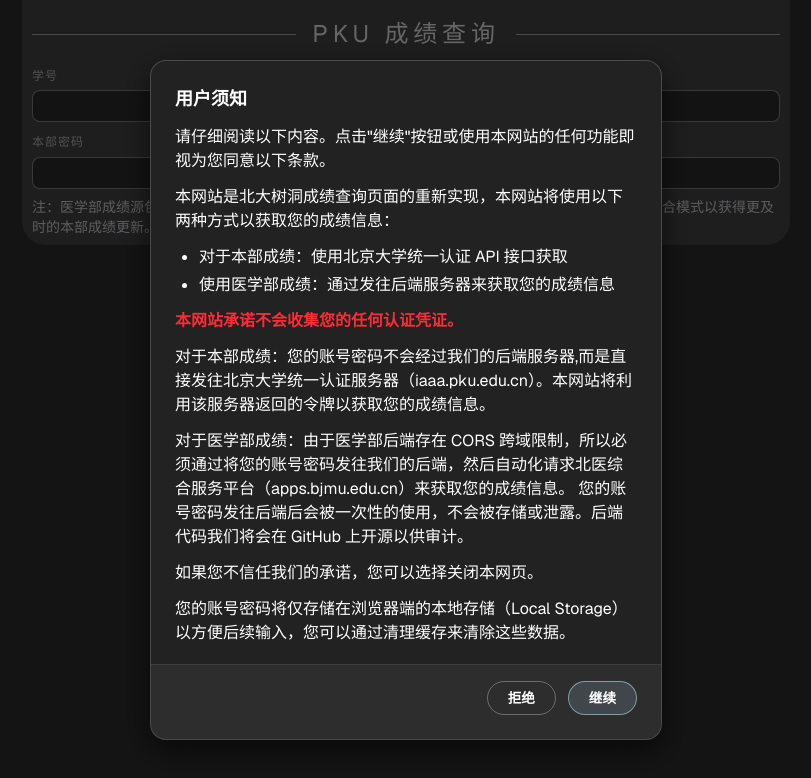
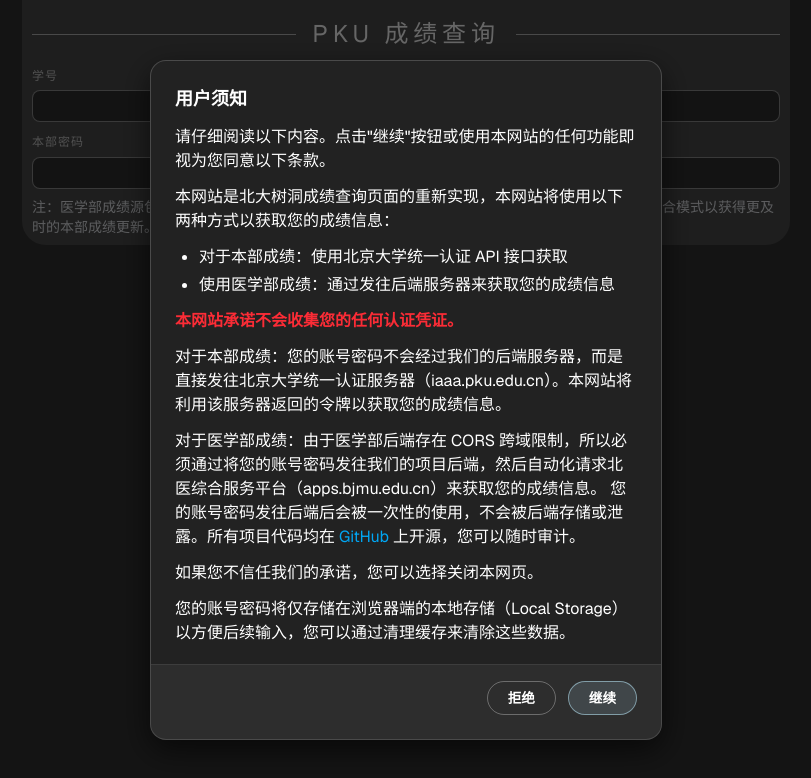
Before and after one commit to zhuozhiyongde/Grade-Huh-Moe, a Next.js app: page / in a window 1280 px wide. Shown: the top 778 px of the page, without its empty margins (234-1045 px from the left). Built offline with nearby package versions, Linux system fonts and the light colour scheme.

Commit message:
📝 docs: README

```diff
--- a/app/page.tsx
+++ b/app/page.tsx
@@ -76,13 +76,12 @@
                         <strong className="text-red-500">本网站承诺不会收集您的任何认证凭证。</strong>
                     </p>
                     <p>
-                        对于本部成绩：您的账号密码不会经过我们的后端服务器,而是直接发往北京大学统一认证服务器（iaaa.pku.edu.cn）。本网站将利用该服务器返回的令牌以获取您的成绩信息。
+                        对于本部成绩：您的账号密码不会经过我们的后端服务器，而是直接发往北京大学统一认证服务器（iaaa.pku.edu.cn）。本网站将利用该服务器返回的令牌以获取您的成绩信息。
                     </p>
                     <p>
                         对于医学部成绩：由于医学部后端存在 CORS
-                        跨域限制，所以必须通过将您的账号密码发往我们的后端，然后自动化请求北医综合服务平台（apps.bjmu.edu.cn）来获取您的成绩信息。
-                        您的账号密码发往后端后会被一次性的使用，不会被存储或泄露。后端代码我们将会在 GitHub
-                        上开源以供审计。
+                        跨域限制，所以必须通过将您的账号密码发往我们的项目后端，然后自动化请求北医综合服务平台（apps.bjmu.edu.cn）来获取您的成绩信息。
+                        您的账号密码发往后端后会被一次性的使用，不会被后端存储或泄露。所有项目代码均在 <a href="https://github.com/zhuozhiyongde/Grade-Huh-Moe" target="_blank" rel="noopener noreferrer" className="text-sky-500 no-underline cursor-pointer">GitHub</a> 上开源，您可以随时审计。
                     </p>
                     <p>如果您不信任我们的承诺，您可以选择关闭本网页。</p>
                     <p>
@@ -135,10 +134,7 @@
                         </li>
                         <li>如果链接正确，系统会自动提取 118 位的 GID，并进行存储。</li>
                     </ol>
-                    <p>如遇解析失败，请确认链接仍然有效或重新访问成绩查询页面获取最新的 GID。</p>
-                    <p>
-                        <del className="text-sm">抱歉主播太菜了，没能找到自动获取 GID 的方法，给大家带来不便了 orz</del>
-                    </p>
+                    <p>如遇解析失败，请确认链接中含有相关字段或重新访问成绩查询页面获取最新的 GID。</p>
                 </div>
                 <div className="flex justify-end gap-3 px-6 pb-6 pt-4 bg-white/5 border-t border-white/[0.08]">
                     <button
--- a/components/Footer.tsx
+++ b/components/Footer.tsx
@@ -27,46 +27,63 @@
   return (
       <footer className="py-8 text-[0.8em] opacity-90 text-center">
           <p>
-        绩点公式{" "}
-        <button type="button" onClick={showCalculator} className="bg-none border-none text-[lightblue] cursor-pointer font-inherit font-['Times_New_Roman',Georgia,serif] p-0">
+              绩点公式{' '}
+              <button
+                  type="button"
+                  onClick={showCalculator}
+                  className="bg-none border-none text-[lightblue] cursor-pointer font-inherit font-['Times_New_Roman',Georgia,serif] p-0">
                   GPA(<i>x</i>) = 4 - 3 × (100 - <i>x</i>)<sup>2</sup> ÷ 1600
               </button>
           </p>
           <br />
+          <p>
+              为什么不试试简洁优雅、好看好用的教学网美化脚本{' '}
+              <a href="https://arthals.ink/blog/pku-art" className="text-[lightblue] no-underline cursor-pointer">
+                  PKU Art
+              </a>{' '}
+              呢？
+          </p>
           <p>学期 GPA 和总 GPA 为公式计算所得，请以学校官方结果为准！</p>
           <p>
-        基于{" "}
+              基于{' '}
               <a
                   href="https://www.gnu.org/licenses/gpl-3.0.zh-cn.html"
                   target="_blank"
                   rel="noopener noreferrer"
-          className="text-[lightblue] no-underline cursor-pointer"
-        >
+                  className="text-[lightblue] no-underline cursor-pointer">
                   GPLv3
-        </a>{" "}
-        协议在{" "}
+              </a>{' '}
+              协议在{' '}
               <a
                   href="https://github.com/zhuozhiyongde/Grade-Huh-Moe"
                   target="_blank"
                   rel="noopener noreferrer"
-          className="text-[lightblue] no-underline cursor-pointer"
-        >
+                  className="text-[lightblue] no-underline cursor-pointer">
                   GitHub
-        </a>{" "}
-        开源 ·{" "}
+              </a>{' '}
+              开源 ·{' '}
               <a
                   role="button"
                   tabIndex={0}
                   onClick={onShowEula}
                   onKeyDown={(event) => {
-            if (event.key === "Enter" || event.key === " ") {
+                      if (event.key === 'Enter' || event.key === ' ') {
                           event.preventDefault();
                           onShowEula();
                       }
                   }}
-          className="text-[lightblue] no-underline cursor-pointer"
-        >
+                  className="text-[lightblue] no-underline cursor-pointer">
                   用户须知
+              </a>
+          </p>
+          <p>
+              2025 ©{' '}
+              <a
+                  href="https://arthals.ink"
+                  target="_blank"
+                  rel="noopener noreferrer"
+                  className="text-[lightblue] no-underline cursor-pointer">
+                  Arthals
               </a>
           </p>
       </footer>
```
Also changed, not shown: 1 other file (tests, documents, lock files or other folders). Lines whose indentation alone changed are shown as unchanged.
